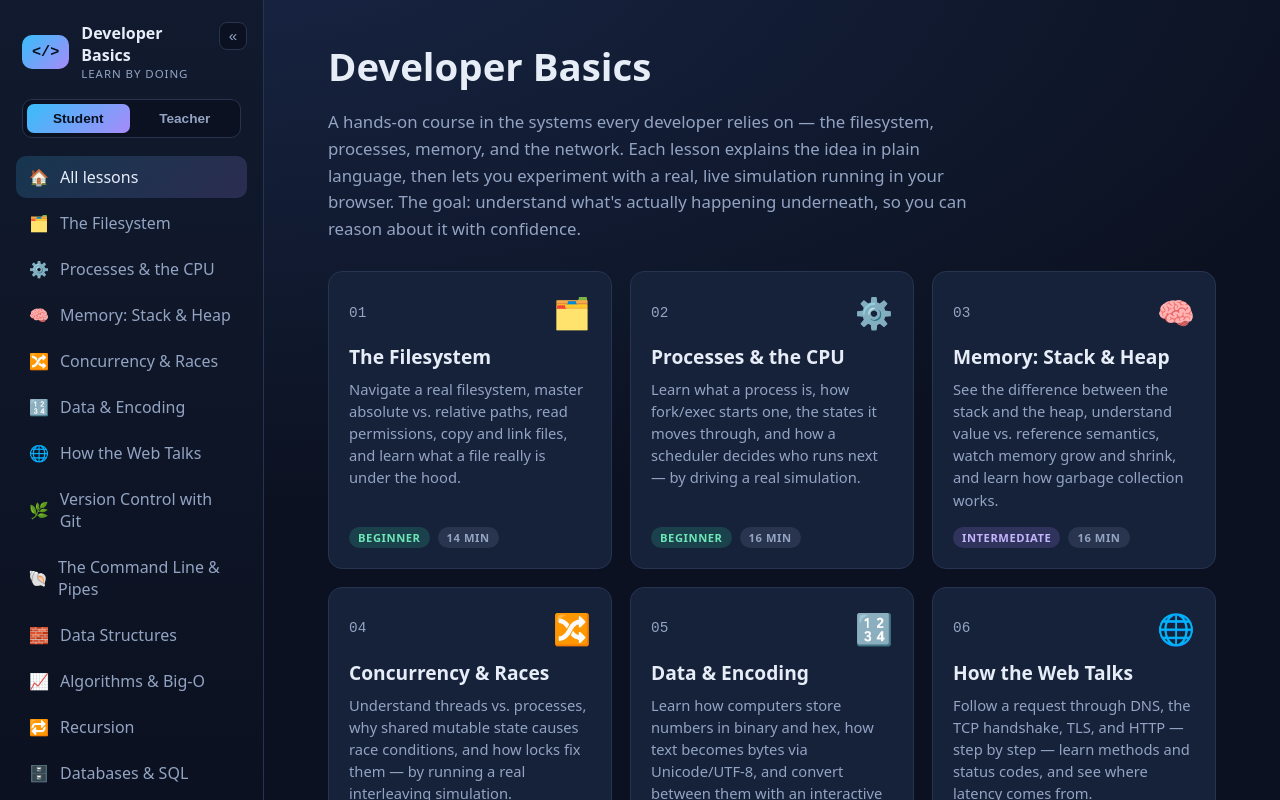
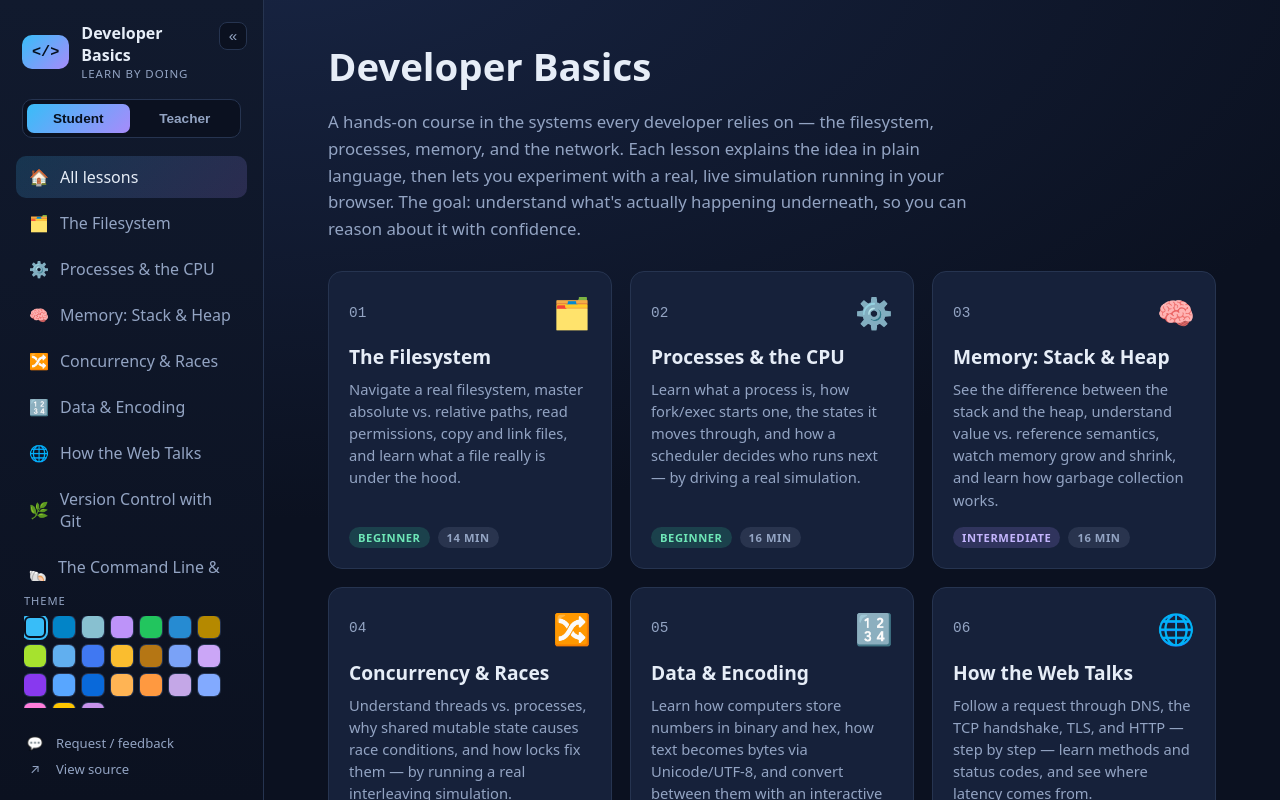
Before and after one commit to manishsharma004/developer-basics, a React (Vite) app: page /#/ in a window 1280 px wide. Shown: the top 800 px of the page. Built offline with nearby package versions, Linux system fonts and the light colour scheme.

Commit message:
Fix: make sidebar nav scrollable so theme picker stays reachable with many lessons
Co-authored-by: manishsharma004 <manishsharma004@users.noreply.github.com>

```diff
--- a/src/index.css
+++ b/src/index.css
@@ -176,6 +176,9 @@ a {
   display: flex;
   flex-direction: column;
   gap: 4px;
+  flex: 1 1 auto;
+  min-height: 0;
+  overflow-y: auto;
 }
 
 .nav-link {
```
